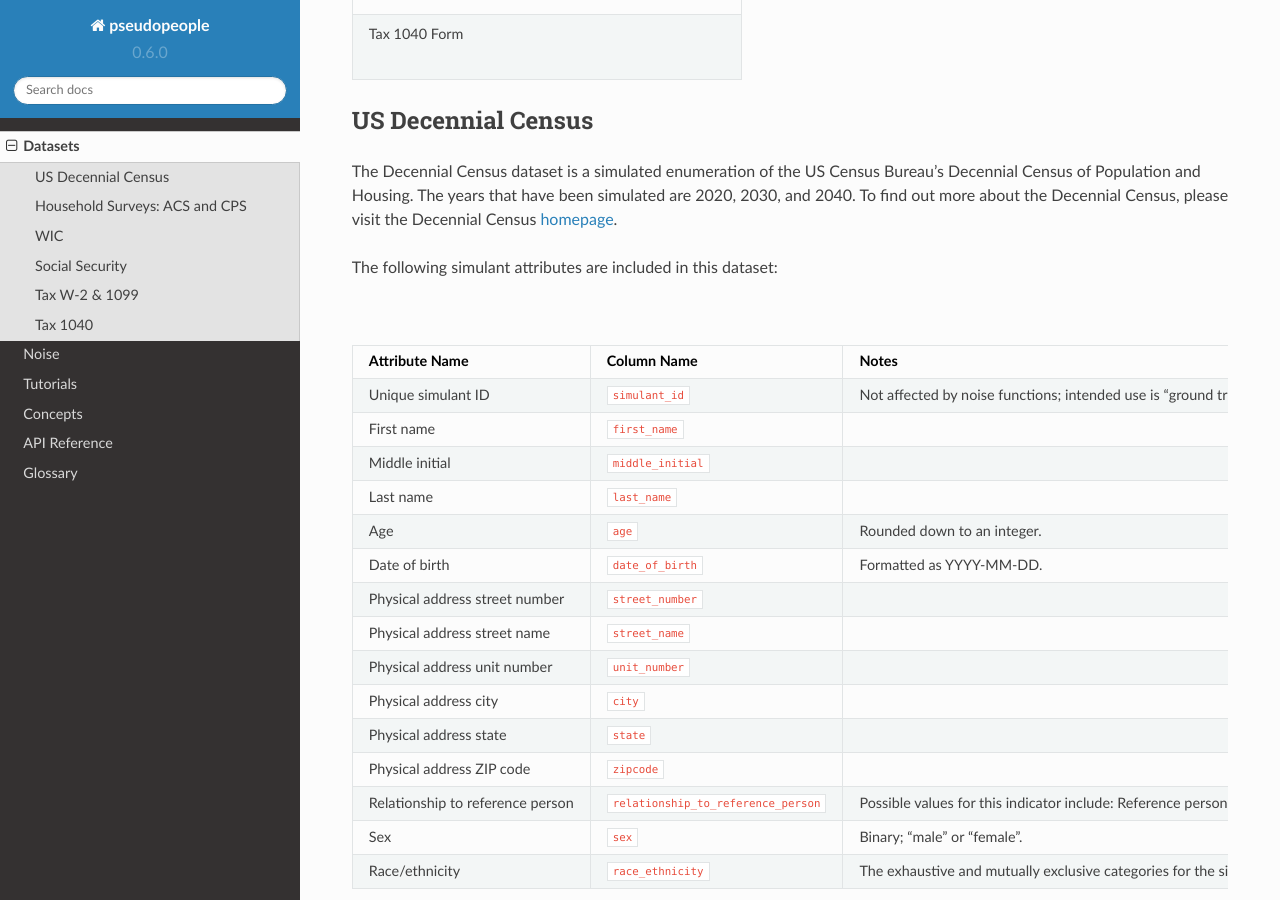
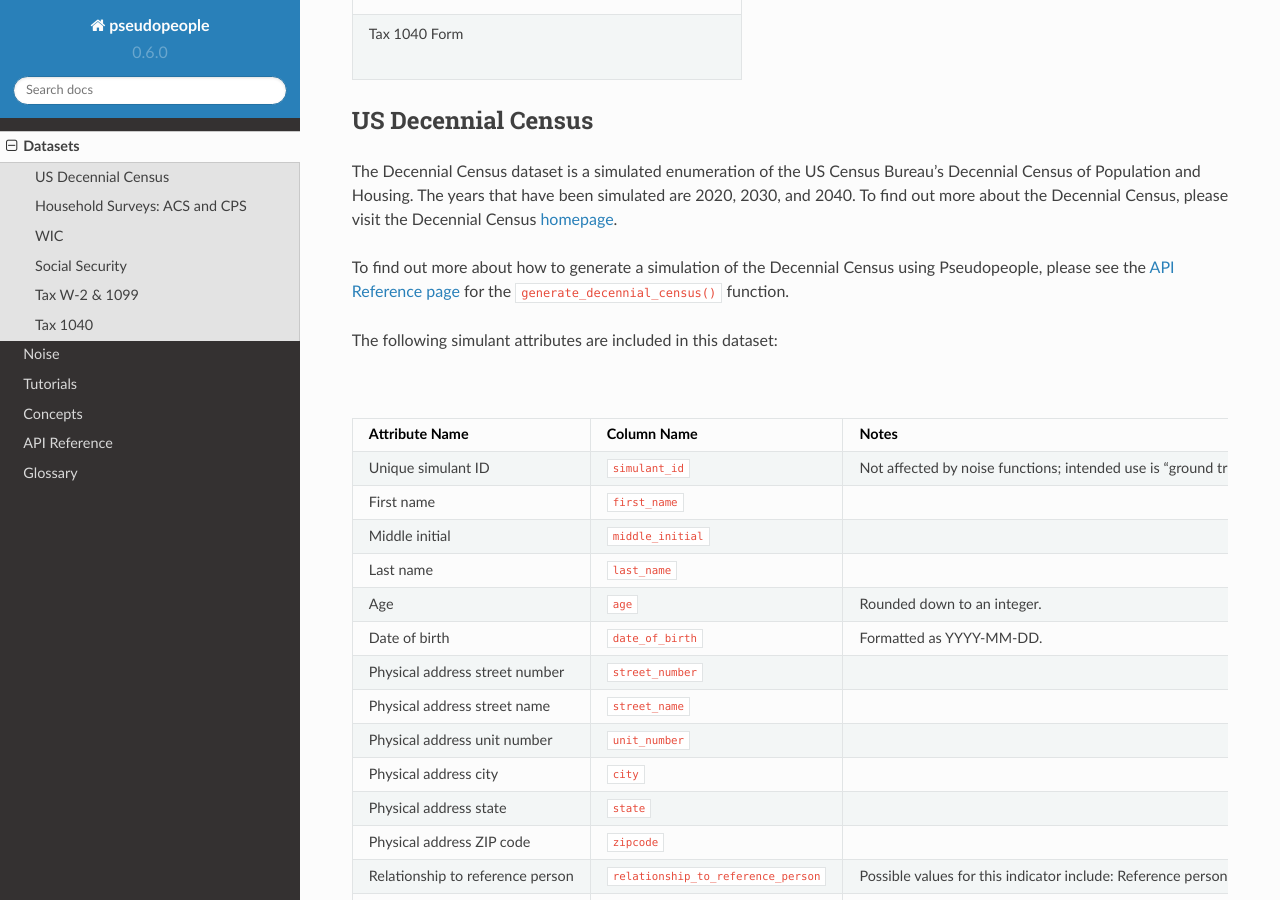
Before and after one commit to ihmeuw/pseudopeople, a Sphinx documentation site: the page built from docs/source/datasets/index.rst, in a window 1280 px wide and 900 px high, scrolled down 1067 px. Built offline with Sphinx 7.4.7 and the Read the Docs theme 2.0.0, drawn with Linux system fonts in a browser that asks for light colours.

Commit message:
add link to generate decennial census api reference to datasets page

```diff
--- a/docs/source/datasets/index.rst
+++ b/docs/source/datasets/index.rst
@@ -42,6 +42,9 @@ US Decennial Census
 The Decennial Census dataset is a simulated enumeration of the US Census Bureau's Decennial Census of Population and Housing. The years
 that have been simulated are 2020, 2030, and 2040. To find out more about the Decennial Census, please visit the Decennial Census
 `homepage <https://www.census.gov/programs-surveys/decennial-census.html>`_.
+
+To find out more about how to generate a simulation of the Decennial Census using Pseudopeople, please see the `API Reference page <https://pseudopeople.readthedocs.io/en/latest/api_reference/interface.html#pseudopeople.interface.generate_decennial_census>`_ for the
+:code:`generate_decennial_census()` function.
 
 The following simulant attributes are included in this dataset:
 
```
